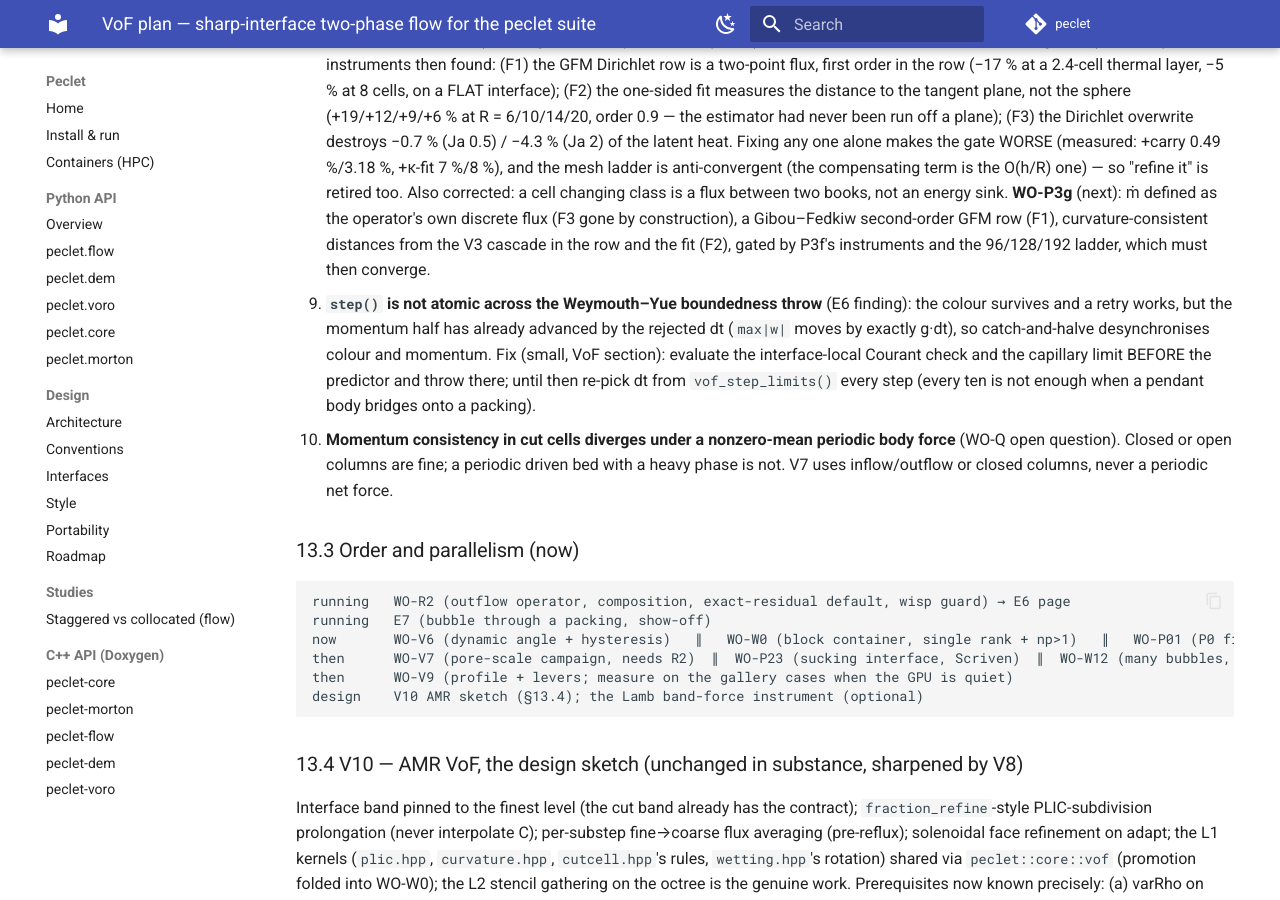
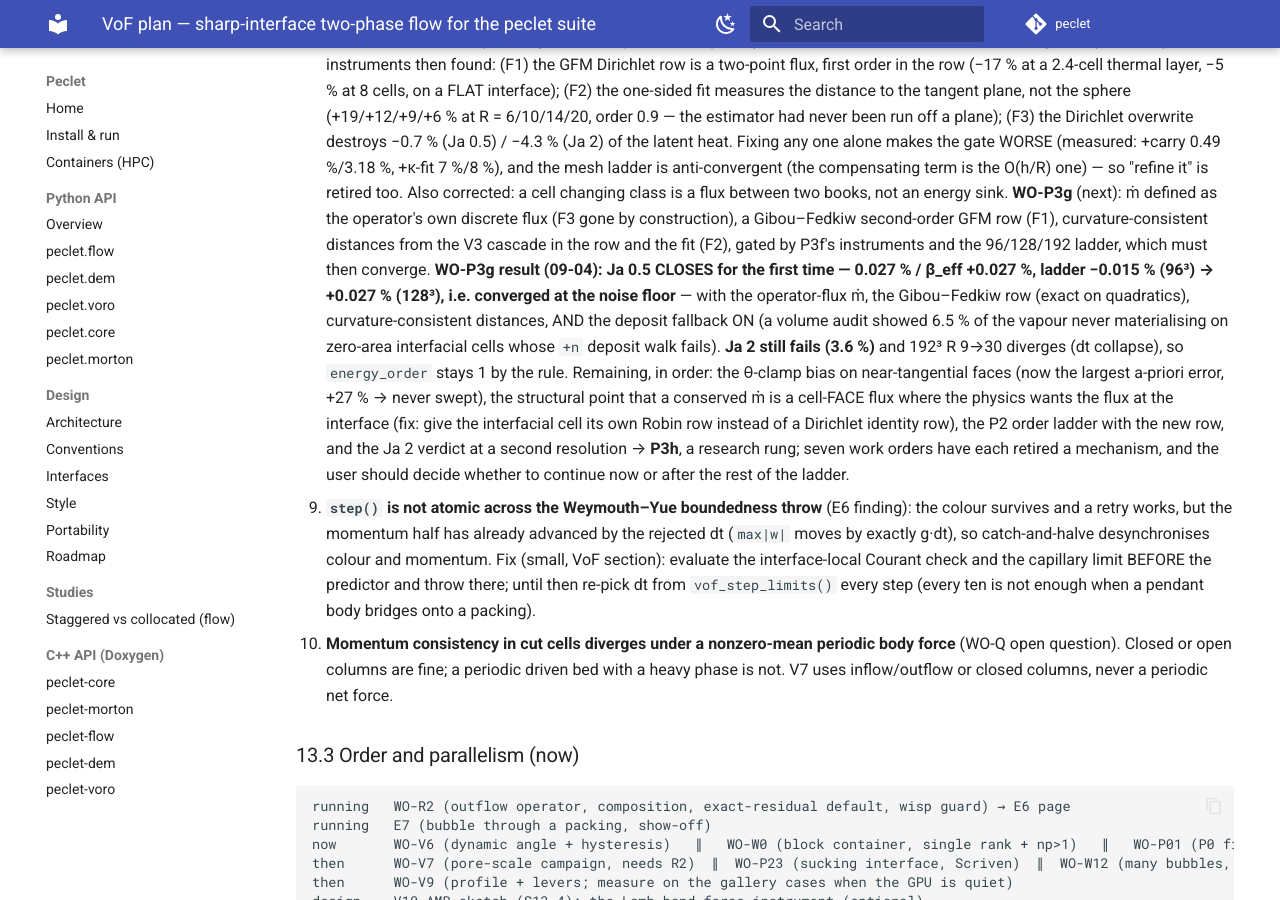
Before and after one commit to computational-chemical-engineering/peclet, an MkDocs documentation site: the page built from docs/VOF_PLAN.md, in a window 1280 px wide and 900 px high, scrolled down 24507 px. Built offline with MkDocs 1.6.1 and Material for MkDocs 9.7.7, drawn with Linux system fonts in a browser that asks for light colours; comment, search, counter and statistics services are not loaded; some of the changed text lies outside the part shown.

Commit message:
flow -> 40fc1b7: WO-P3g (2nd-order interfacial energy operator; Scriven Ja 0.5 closes at 0.03 %, Ja 2 open); plan §13 item 8 updated
Co-Authored-By: Claude Fable 5.1 <noreply@anthropic.com>
Claude-Session: https://claude.ai/code/session_01Qa1K4Gwa3HaM7hQMg4qLqX

```diff
--- a/docs/VOF_PLAN.md
+++ b/docs/VOF_PLAN.md
@@ -1042,7 +1042,7 @@ pattern — the ABC counterpart of the V4 rule).
   Also found: `max_open_divergence()` MUTATES the velocity at an outflow (non-mutating sibling
   `max_open_divergence_projected()`; the default is a user decision).
 - **Merged-main validation 09-03 19:00 (nvidia-cuda)**: `tests/kokkos` 33/33, `tests/kokkos_mpi` VoF/varRho/phase-change/wall-slip battery 46/46 at np 1/2/4.
-- Pending (09-04 02:00): P3f LANDED (three first-order errors cancel); P3g (second-order interfacial energy operator) next; P23 + P3b + P3c LANDED (P3 open at 1.3 % with mode 3; P3d = joined area); W12 + V6b LANDED; V6c instrument started (numbers in item 7); WO-V9 after them; V7's page needs a frozen render (~6 h) before publication; W3–W5 and the TBFsolver cross-code run remain.
+- Pending (09-04 09:00): P3g LANDED (Ja 0.5 closes, Ja 2 open; energy_order default 1); P3h is a user decision; WO-V9 (profiling) next; P23 + P3b + P3c LANDED (P3 open at 1.3 % with mode 3; P3d = joined area); W12 + V6b LANDED; V6c instrument started (numbers in item 7); WO-V9 after them; V7's page needs a frozen render (~6 h) before publication; W3–W5 and the TBFsolver cross-code run remain.
 
 ## 13. Revised ladder for the remainder (2026-09-02, evening) — review and execution plan
 
@@ -1156,7 +1156,19 @@ gates, twice-failed gates escalate.
    books, not an energy sink. **WO-P3g** (next): ṁ defined as the operator's own discrete flux
    (F3 gone by construction), a Gibou–Fedkiw second-order GFM row (F1), curvature-consistent
    distances from the V3 cascade in the row and the fit (F2), gated by P3f's instruments and the
-   96/128/192 ladder, which must then converge.
+   96/128/192 ladder, which must then converge. **WO-P3g result (09-04): Ja 0.5 CLOSES for the
+   first time — 0.027 % / β_eff +0.027 %, ladder −0.015 % (96³) → +0.027 % (128³), i.e.
+   converged at the noise floor** — with the operator-flux ṁ, the Gibou–Fedkiw row (exact on
+   quadratics), curvature-consistent distances, AND the deposit fallback ON (a volume audit
+   showed 6.5 % of the vapour never materialising on zero-area interfacial cells whose `+n`
+   deposit walk fails). **Ja 2 still fails (3.6 %)** and 192³ R 9→30 diverges (dt collapse), so
+   `energy_order` stays 1 by the rule. Remaining, in order: the θ-clamp bias on near-tangential
+   faces (now the largest a-priori error, +27 % → never swept), the structural point that a
+   conserved ṁ is a cell-FACE flux where the physics wants the flux at the interface (fix: give
+   the interfacial cell its own Robin row instead of a Dirichlet identity row), the P2 order
+   ladder with the new row, and the Ja 2 verdict at a second resolution → **P3h**, a research
+   rung; seven work orders have each retired a mechanism, and the user should decide whether to
+   continue now or after the rest of the ladder.
 9. **`step()` is not atomic across the Weymouth–Yue boundedness throw** (E6 finding): the colour
    survives and a retry works, but the momentum half has already advanced by the rejected dt
    (`max|w|` moves by exactly g·dt), so catch-and-halve desynchronises colour and momentum.
```
